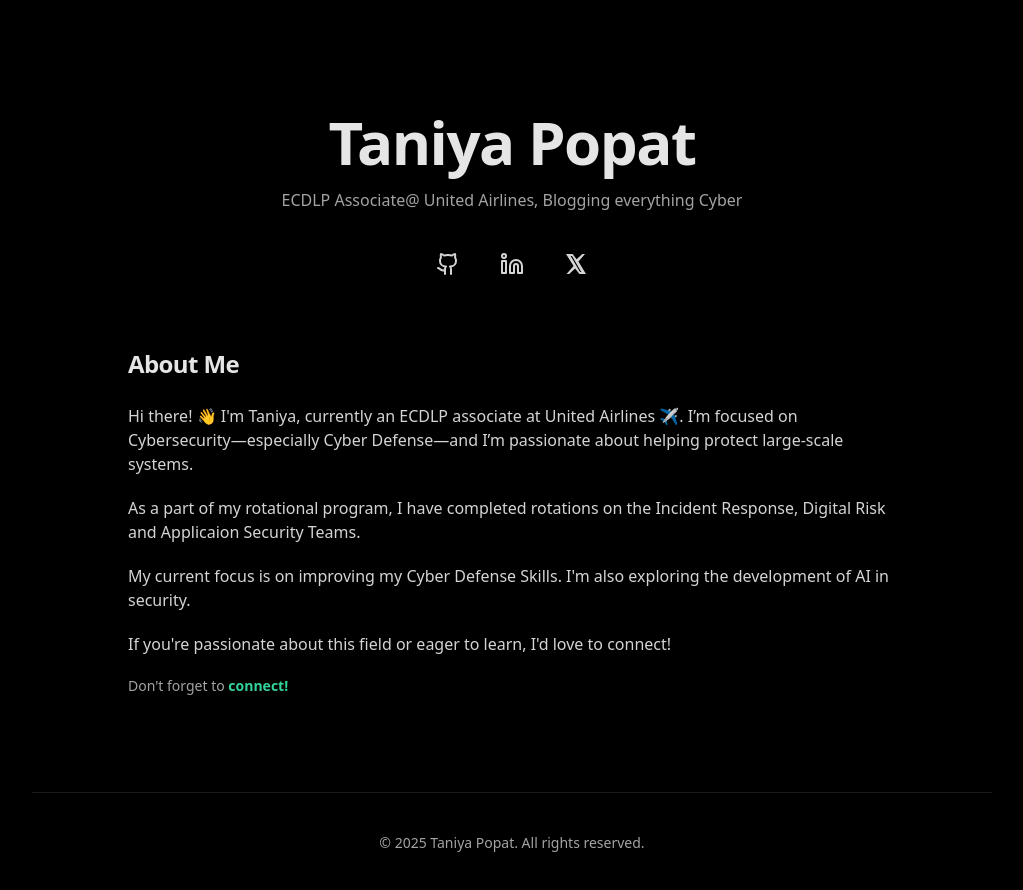
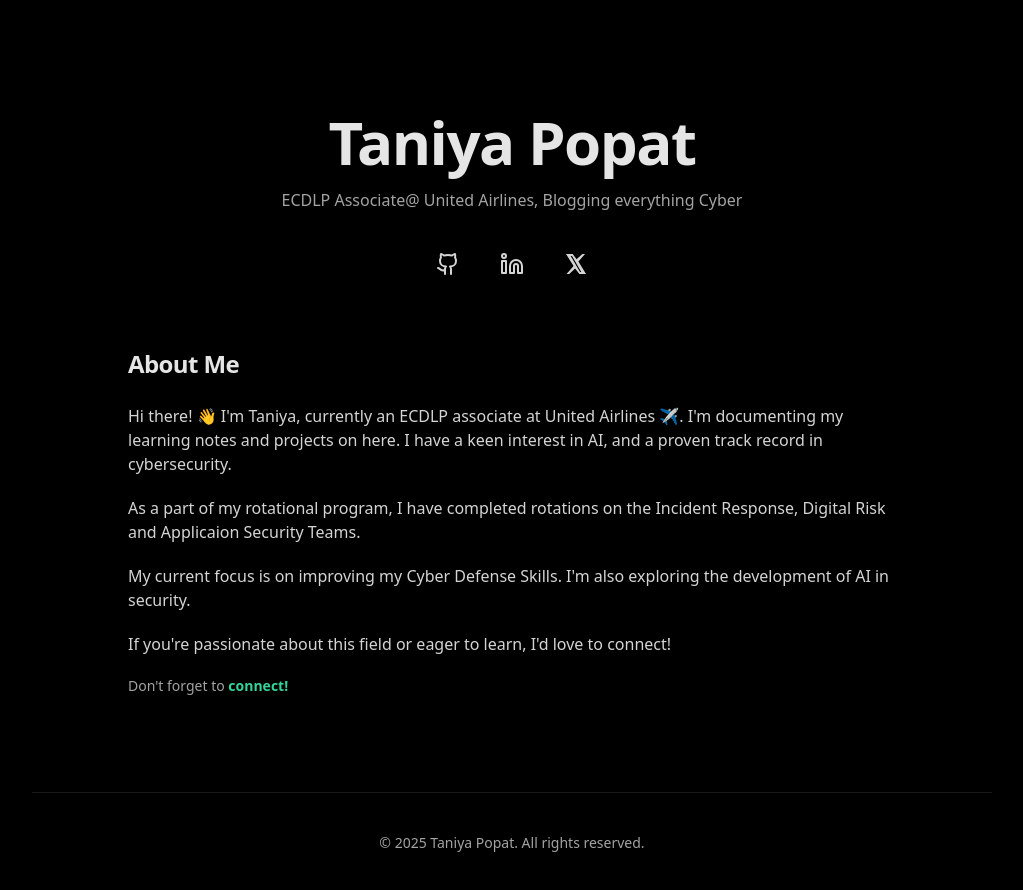
Before and after one commit to taniyapopat/Personal-Website, a React (Vite) app: page / in a window 1280 px wide. Shown: the top 890 px of the page, without its empty margins (128-1151 px from the left). Built offline with nearby package versions, Linux system fonts and the light colour scheme.

Commit message:
Update App.jsx

```diff
--- a/src/App.jsx
+++ b/src/App.jsx
@@ -76,8 +76,7 @@ export default function Portfolio() {
 
             <div className="prose prose-invert prose-p:leading-relaxed mt-6 space-y-5 text-neutral-300">
               <p>
-                Hi there! <span role="img" aria-label="wave">👋</span> I'm Taniya, currently an ECDLP associate at United Airlines <span role="img" aria-label="airplane">✈️</span>. I’m focused on Cybersecurity—especially Cyber Defense—and I’m passionate about
-helping protect large-scale systems.
+                Hi there! <span role="img" aria-label="wave">👋</span> I'm Taniya, currently an ECDLP associate at United Airlines <span role="img" aria-label="airplane">✈️</span>. I'm documenting my learning notes and projects on here. I have a keen interest in AI, and a proven track record in cybersecurity.
               </p>
               <p>
               As a part of my rotational program, I have completed rotations on the Incident Response, Digital Risk and Applicaion Security Teams.
```
